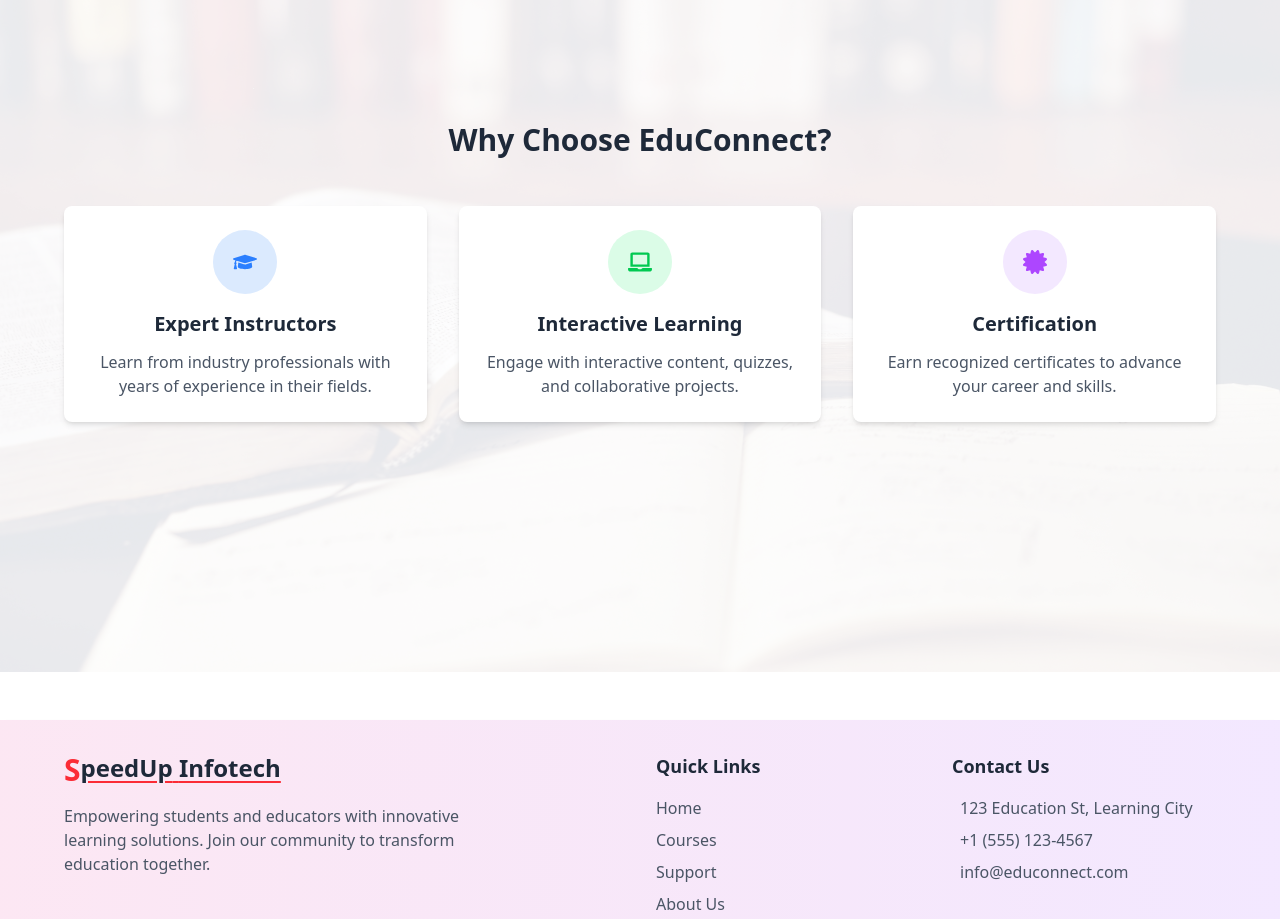
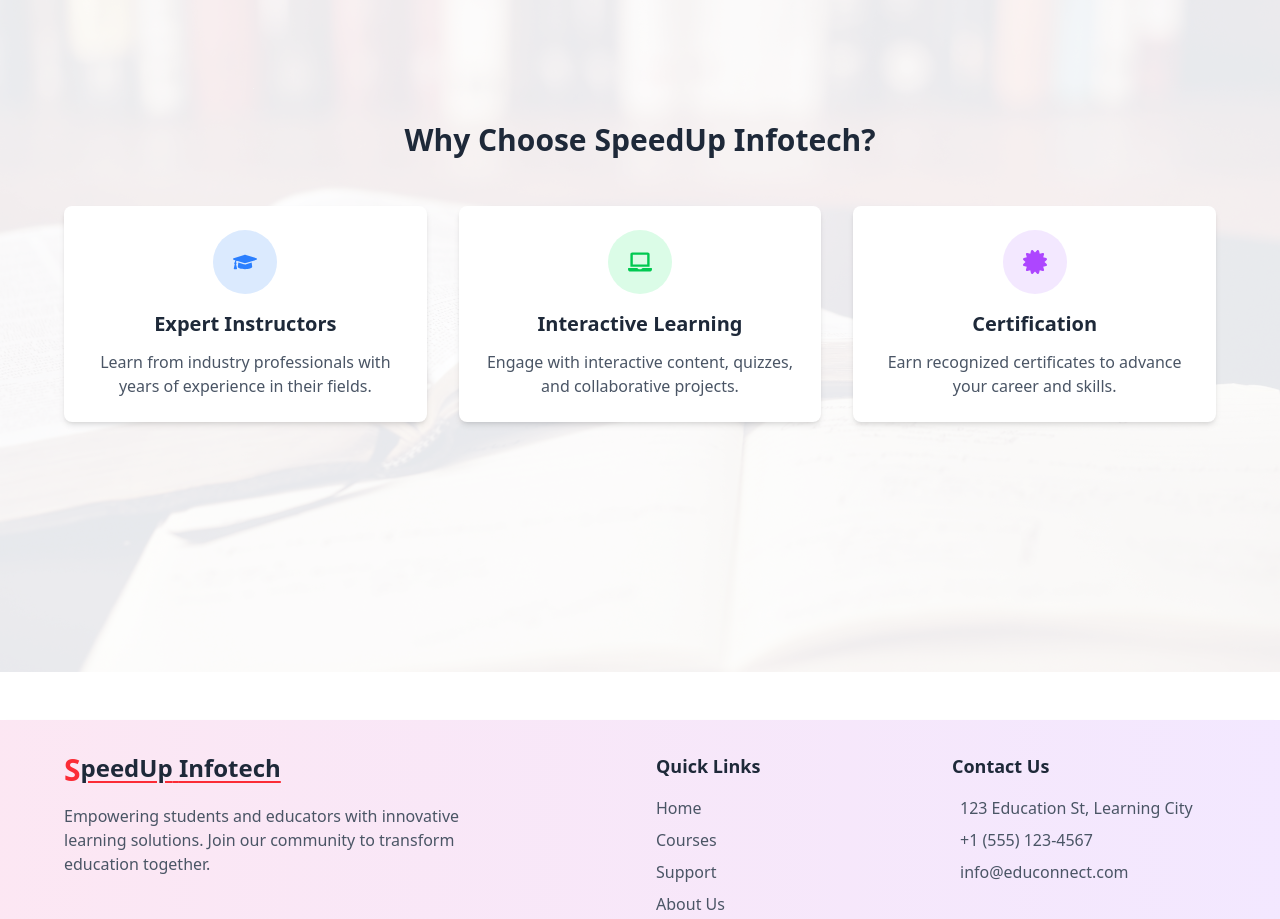
Before and after one commit to atulmali18/LMS, a React (Vite) app in the folder frontend/: page / in a window 1280 px wide. Shown: the part 1000-1919 px from the top of the page. Built offline with nearby package versions, Linux system fonts and the light colour scheme.

Commit message:
add change in home

```diff
--- a/frontend/src/pages/Home.jsx
+++ b/frontend/src/pages/Home.jsx
@@ -91,7 +91,7 @@ const Home = () => {
         {/* Content */}
         <div className="max-w-6xl mx-auto relative z-10">
           <h2 className="text-3xl font-bold text-center text-gray-800 mb-12">
-            Why Choose EduConnect?
+            Why Choose SpeedUp Infotech?
           </h2>
           <div className="grid grid-cols-1 md:grid-cols-3 gap-8">
             {features.map((feature, index) => (
```
